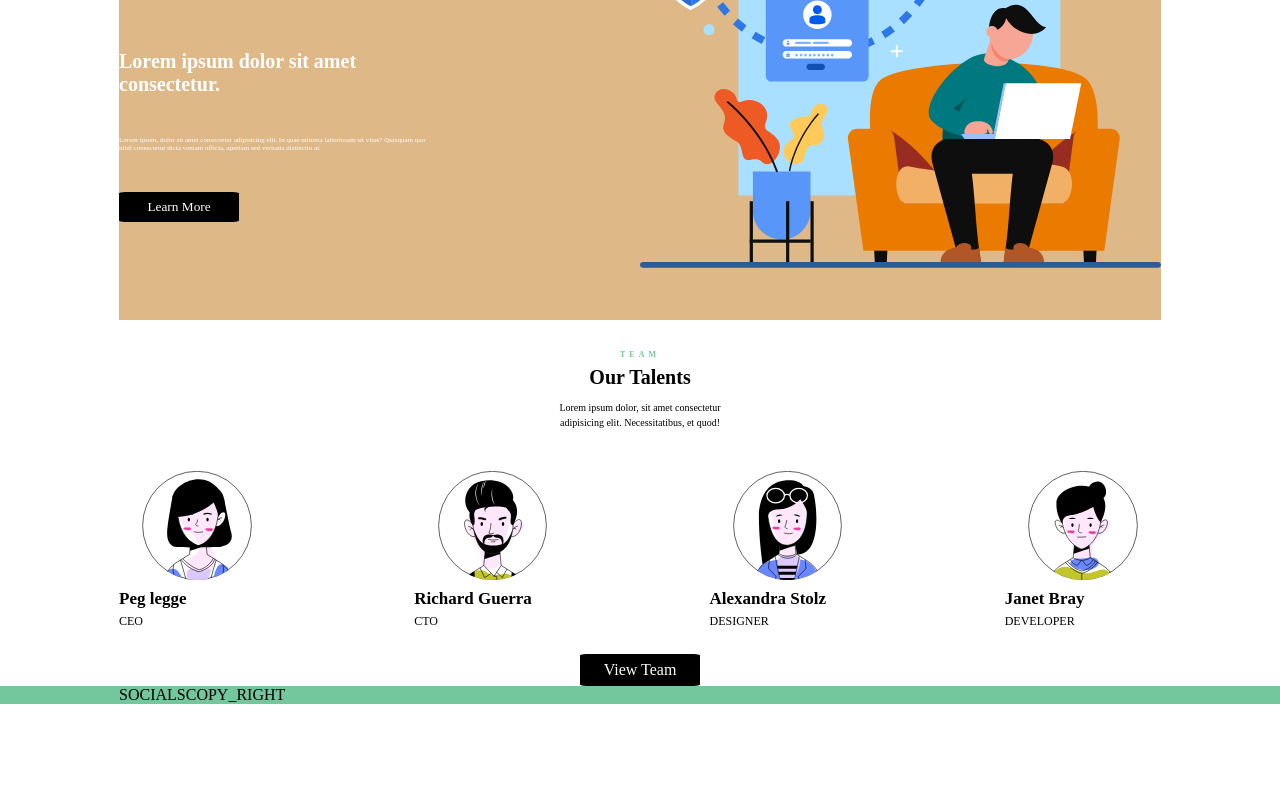
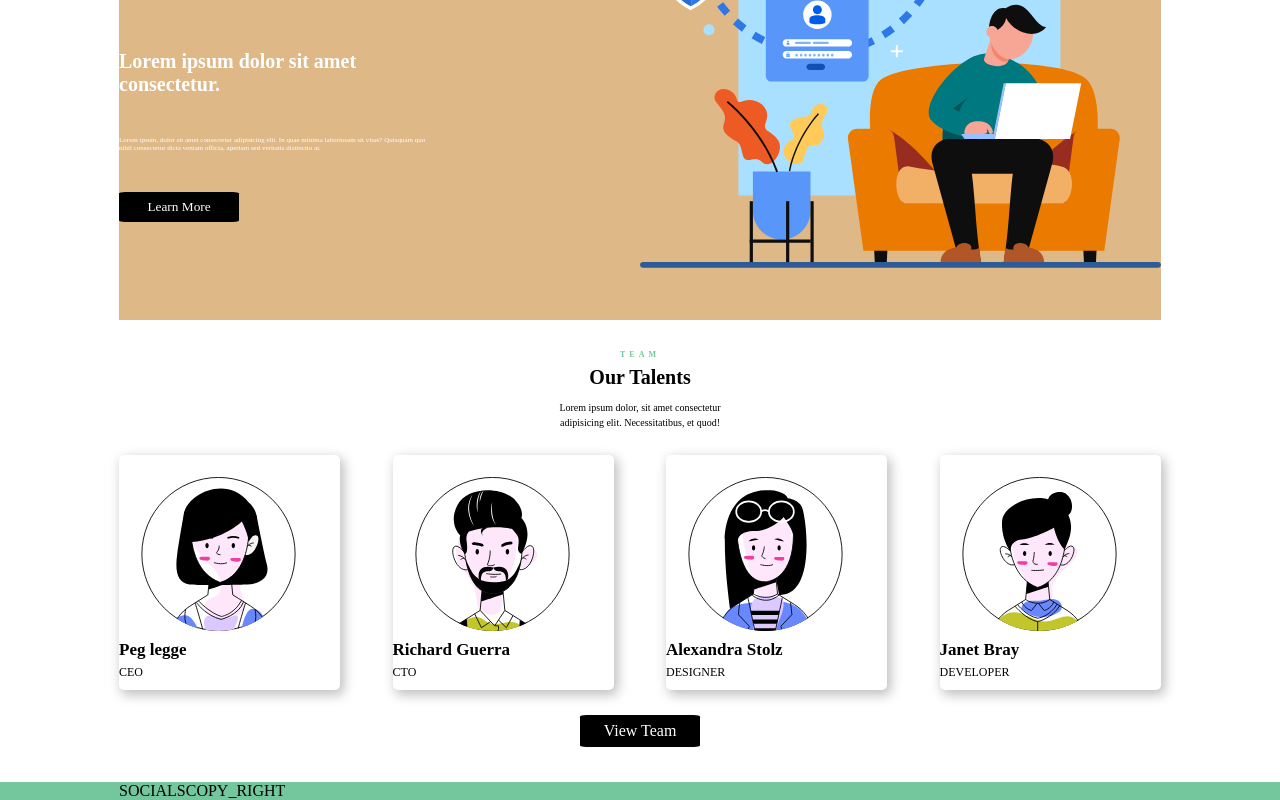
Before and after one commit to ZakarkaiteMilda/8-BIT, a website: page index.html in a window 1280 px wide. Shown: the part 1318-2118 px from the top of the page. Before the commit the page ends 2022 px from the top, so only its background shows below. Drawn offline with Linux system fonts and the light colour scheme; a web font is replaced by a local one.

Commit message:
box-shadow

```diff
--- a/css/base/layout.css
+++ b/css/base/layout.css
@@ -170,6 +170,10 @@ margin: 25px 0px;
     margin: 0px calc(50% - 60px);
 }
 
+/* .teammate > .buttonBlack {
+    margin-bottom: 30px;
+} */
+
 .meeting {
     background-color: bisque;
 }
@@ -227,20 +231,30 @@ margin: 0 0 40px 0;
 }
 /* Creative section end */
 /* Team section */
-.partners >.team {
+/* .logoImg > .partners >.team {
     background-color: antiquewhite;
     width: 20%;
     height: 200px;
     border-color: black;
     border-radius: 3px;
     border-width: 5px;
-
+    box-shadow: 20px 20px 10px grey;
+} */
+.team {
+    box-shadow: 3px 4px 12px 1px rgba(0, 0, 0, 0.25);
+    border-radius: 5px;
+    padding: 0 0 20px 20px;
 }
 .team > img {
     width: 70%;
-    margin-left: 15%;
+    margin-left: 10%;
     margin-top: 10%;
 }
+
+.teammate {
+    gap: 5%;
+}
+
 
 /* .viewTeam {
     margin-bottom: 50px;
@@ -253,6 +267,7 @@ margin: 0 0 40px 0;
 /* Footer*/
 .footer {
     background-color: #74C69D ;
+    margin-top: 35px;
 }
 .footercontainer {
     display: flex;
@@ -262,9 +277,6 @@ margin: 0 0 40px 0;
 /* Responsible design*/
 
 
-@media (max-width: 1100px) {
-
-}
 
 @media (max-width: 900px) {
     .row > .text {
@@ -307,6 +319,17 @@ margin: 0 0 40px 0;
 }
 
 /* creative section  end*/
+/* team section */
+.team {
+    box-shadow: 3px 4px 12px 1px rgba(0, 0, 0, 0.25);
+    border-radius: 5px;
+    padding: 0 0 10px 0px;
+}
+
+.teammate > h4 {
+
+}
+/* team section end*/
 
 @media (max-width: 700px) {
 .row > .text {
@@ -390,7 +413,12 @@ margin: 0 0 40px 0;
     /* margin-left: 0%; */
 }
 /* meeting section */
-
-
+/* teem section */
+.team {
+    width: 100%;
+    margin: 0;
+    /* padding: 0 20px 20px 20px; */
+}
+/* teem section end */
 
 /* Responsible design*/
--- a/index.html
+++ b/index.html
@@ -121,7 +121,7 @@
                     <h2>Our Talents</h2>
                     <P>Lorem ipsum dolor, sit amet consectetur adipisicing elit. Necessitatibus, et quod!</P>
             </div>
-            <div class="logoImg">
+            <div class="teammate logoImg  ">
                 <div class="partners team">
                     <img src="./css/pages/teammate1.svg" alt="Teammate img1">
                     <h4>Peg legge</h4>
```
